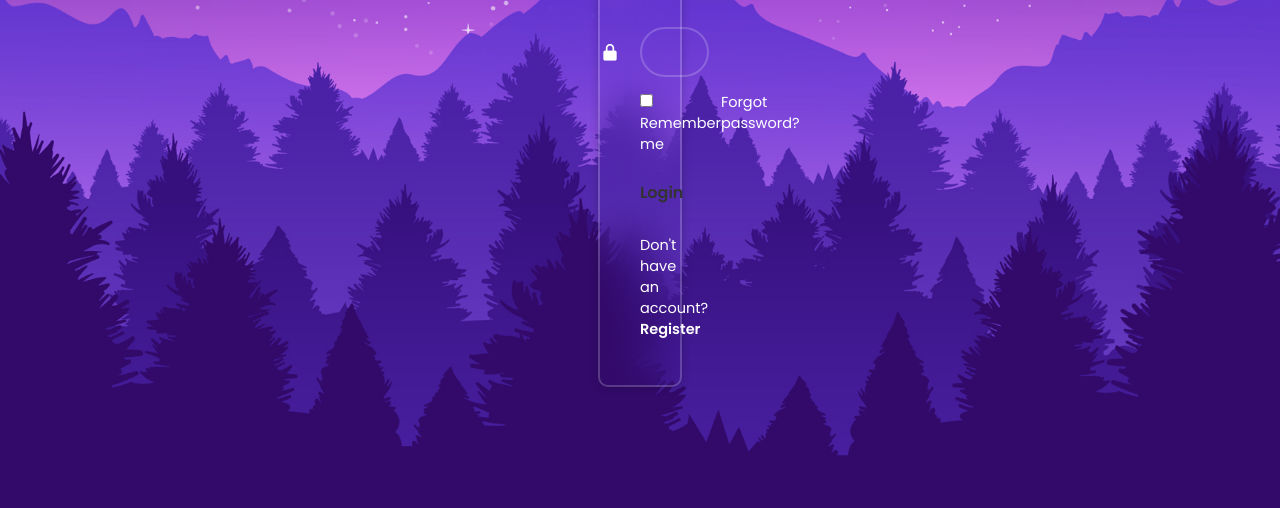
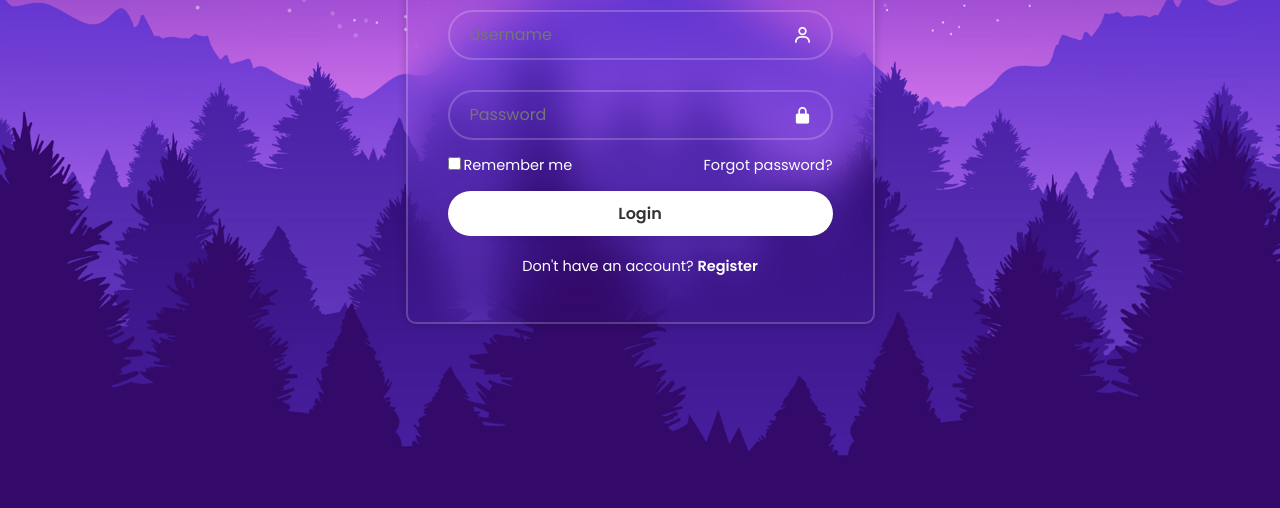
Before and after one commit to devikik/log-in-page, a plain HTML site: page index.html in a window 1280 px wide. Shown: the part 292-800 px from the top of the page. Drawn offline with nearby package versions, Linux system fonts and the light colour scheme.

Commit message:
code for login

```diff
--- a/style.css
+++ b/style.css
@@ -18,7 +18,7 @@ body {
 }
 
 .wrapper {
-    width: 47px;
+    width: px;
     background: transparent;
     border: 2px solid rgba(255, 255, 255, .2);
     backdrop-filter: blur(20px);
```
